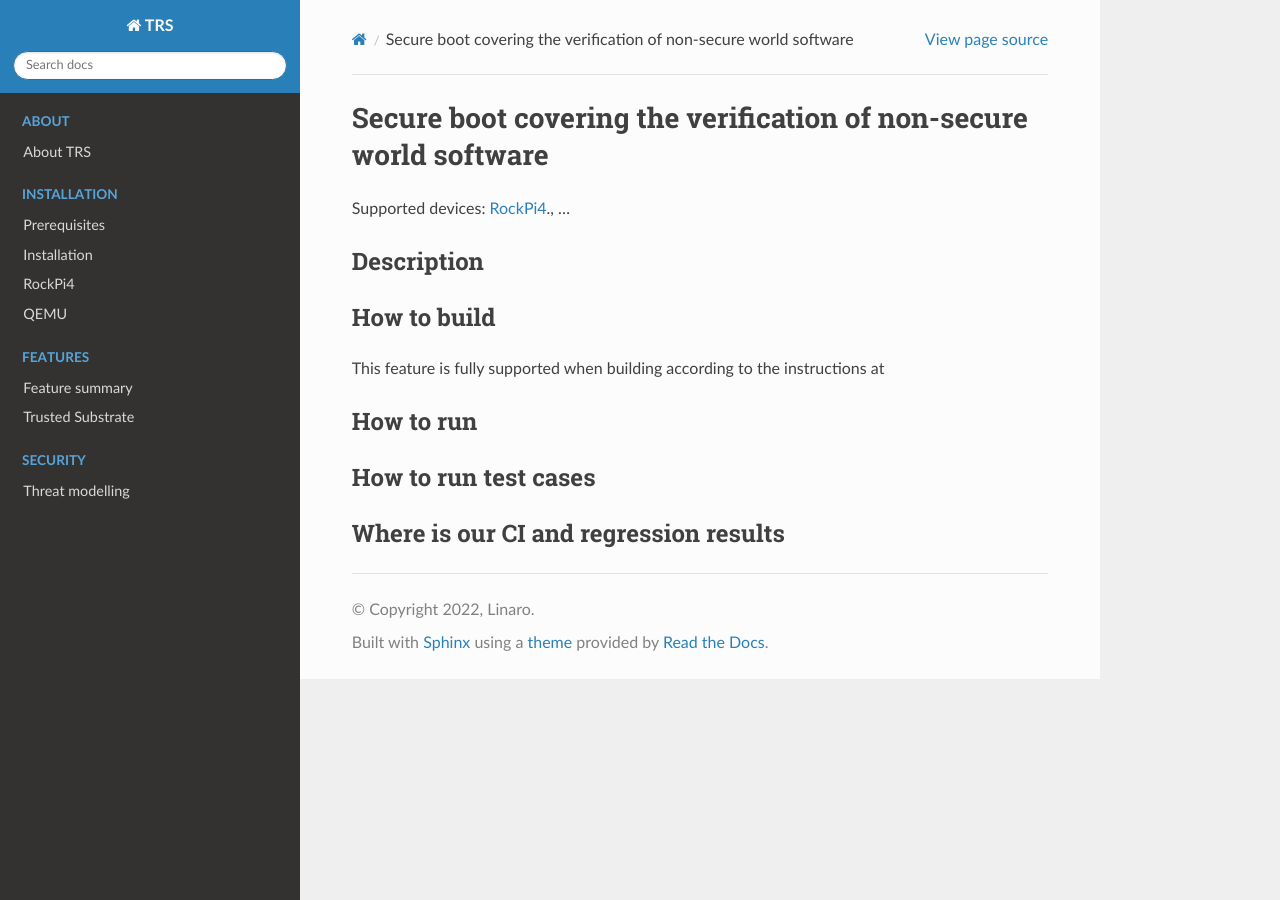
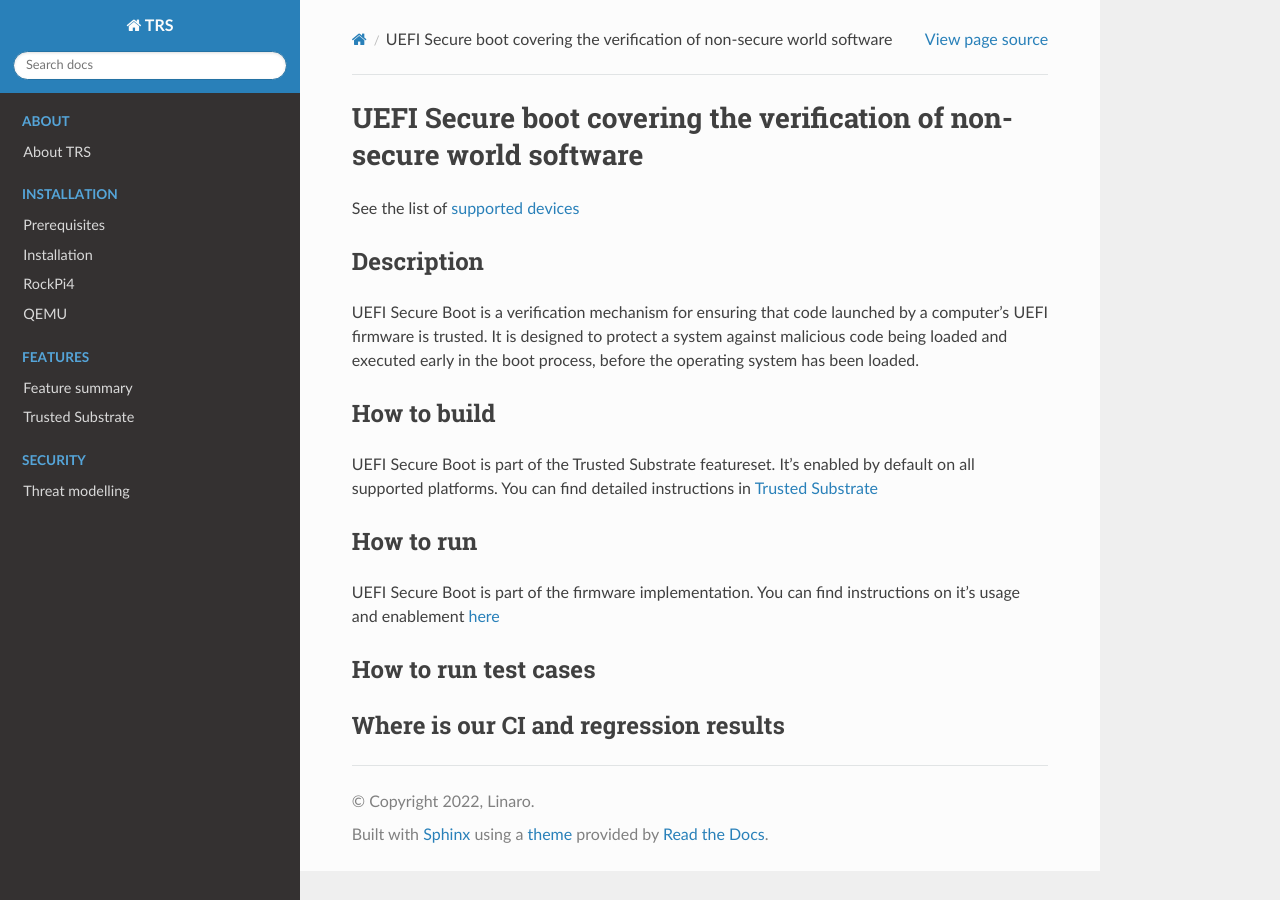
Before and after one commit to petegriffin/trs, a Sphinx documentation site: the page built from docs/features/001.rst, in a window 1280 px wide. Built offline with Sphinx 7.4.7 and the Read the Docs theme 2.0.0, drawn with Linux system fonts in a browser that asks for light colours.

Commit message:
trs: Add info on uefi secure boot
Update the links to UEFI secure boot and it's usage

Signed-off-by: Ilias Apalodimas <ilias.apalodimas@linaro.org>

```diff
--- a/docs/features/001.rst
+++ b/docs/features/001.rst
@@ -2,25 +2,33 @@
 
 .. _ft-001:
 
-Secure boot covering the verification of non-secure world software
-##################################################################
+UEFI Secure boot covering the verification of non-secure world software
+#######################################################################
 
-Supported devices: :ref:`RockPi4`., ...
+See the list of `supported devices
+<https://trusted-substrate.readthedocs.io/en/latest/hardware/supported_platforms.html>`_
 
 Description
 ***********
 
+UEFI Secure Boot is a verification mechanism for ensuring that code launched by
+a computer’s UEFI firmware is trusted. It is designed to protect a system
+against malicious code being loaded and executed early in the boot process,
+before the operating system has been loaded.
+
 How to build
 ************
 
-..
-  [NEEDS_TO_BE_FIXED] - Just fictionary example here
-
-This feature is fully supported when building according to the instructions at
-
+UEFI Secure Boot is part of the Trusted Substrate featureset.  It's enabled by
+default on all supported platforms.  You can find detailed instructions in
+`Trusted Substrate <https://trusted-substrate.readthedocs.io/en/latest/building/build_source.html#building-from-source>`_
 
 How to run
 **********
+
+UEFI Secure Boot is part of the firmware implementation.  You can find
+instructions on it's usage and enablement `here
+<https://trusted-substrate.readthedocs.io/en/latest/running/uefi_variables.html#enable-secure-boot>`_
 
 How to run test cases
 *********************
```
